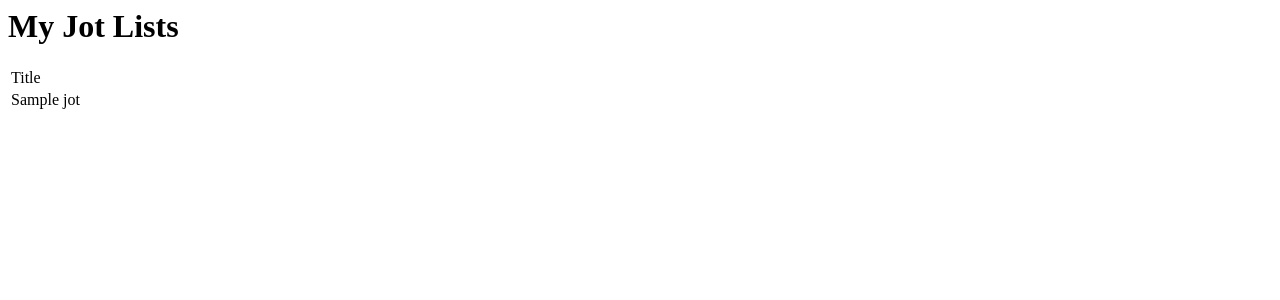
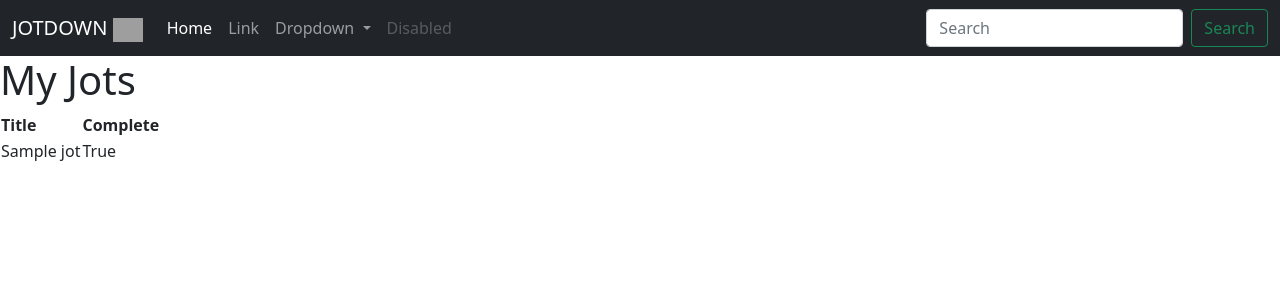
Before and after one commit to PPT87/jot_down, a Django app: page / in a window 1280 px wide. Shown: the top 300 px of the page. Run offline with Django 3.2, Linux system fonts and the light colour scheme; tables that the repository leaves empty hold one stand-in row (values such as "Sample post"); grey boxes are pictures that could not be loaded.

Commit message:
add navbar

```diff
--- a/main_app/templates/base.html
+++ b/main_app/templates/base.html
@@ -0,0 +1,19 @@
+
+<!DOCTYPE html>
+<html lang="en">
+<head>
+  <meta charset="UTF-8">
+  <meta http-equiv="X-UA-Compatible" content="IE=edge">
+  <meta name="viewport" content="width=device-width, initial-scale=1.0">
+  <title>✏️ Jot Down</title>
+</head>
+<link href="https://cdn.jsdelivr.net/npm/bootstrap@5.1.3/dist/css/bootstrap.min.css" rel="stylesheet" integrity="sha384-1BmE4kWBq78iYhFldvKuhfTAU6auU8tT94WrHftjDbrCEXSU1oBoqyl2QvZ6jIW3" crossorigin="anonymous">
+<body>
+{% include 'navbar.html'%}
+  {% block content %}
+
+
+  {% endblock %}
+
+</body>
+</html>
--- a/main_app/templates/main_app/jot_list.html
+++ b/main_app/templates/main_app/jot_list.html
@@ -1,13 +1,24 @@
-<h1>My Jot Lists</h1>
+
+{% extends 'base.html'%}
+
+{% block content %}
+
+<h1>My Jots</h1>
 
 <table>
 <tr>
-  <td>Title</td>
+  <th>Title</th>
+  <th>Complete</th>
 </tr>
-{% for jot in object_list %}
+{% for jot in jots %}
 <tr>
   <td>{{ jot.title }}</td>
+  <td>{{ jot.complete }}</td>
 </tr>
+{% empty %}
+<h3>You have no jots</h3>
 
 {% endfor %}
 </table>
+
+{% endblock %}
--- /dev/null
+++ b/main_app/templates/navbar.html
@@ -0,0 +1,38 @@
+<nav class="navbar navbar-expand-lg navbar-dark bg-dark">
+  <div class="container-fluid">
+    <a class="navbar-brand" href="#"> JOTDOWN
+      <img src="/docs/5.1/assets/brand/bootstrap-logo.svg" alt="" width="30" height="24">
+    </a>
+    <button class="navbar-toggler" type="button" data-bs-toggle="collapse" data-bs-target="#navbarSupportedContent" aria-controls="navbarSupportedContent" aria-expanded="false" aria-label="Toggle navigation">
+      <span class="navbar-toggler-icon"></span>
+    </button>
+    <div class="collapse navbar-collapse" id="navbarSupportedContent">
+      <ul class="navbar-nav me-auto mb-2 mb-lg-0">
+        <li class="nav-item">
+          <a class="nav-link active" aria-current="page" href="#">Home</a>
+        </li>
+        <li class="nav-item">
+          <a class="nav-link" href="#">Link</a>
+        </li>
+        <li class="nav-item dropdown">
+          <a class="nav-link dropdown-toggle" href="#" id="navbarDropdown" role="button" data-bs-toggle="dropdown" aria-expanded="false">
+            Dropdown
+          </a>
+          <ul class="dropdown-menu" aria-labelledby="navbarDropdown">
+            <li><a class="dropdown-item" href="#">Action</a></li>
+            <li><a class="dropdown-item" href="#">Another action</a></li>
+            <li><hr class="dropdown-divider"></li>
+            <li><a class="dropdown-item" href="#">Something else here</a></li>
+          </ul>
+        </li>
+        <li class="nav-item">
+          <a class="nav-link disabled">Disabled</a>
+        </li>
+      </ul>
+      <form class="d-flex">
+        <input class="form-control me-2" type="search" placeholder="Search" aria-label="Search">
+        <button class="btn btn-outline-success" type="submit">Search</button>
+      </form>
+    </div>
+  </div>
+</nav>
--- a/main_app/views.py
+++ b/main_app/views.py
@@ -1,8 +1,12 @@
 from django.shortcuts import render
 from django.views.generic.list import ListView
-from .models import Jot
+from .models import Jot, SubJot
 
 
 # Create your views here.
 class JotList(ListView):
   model = Jot
+  context_object_name = 'jots'
+
+class SubJotList(ListView):
+  model = SubJot
```
